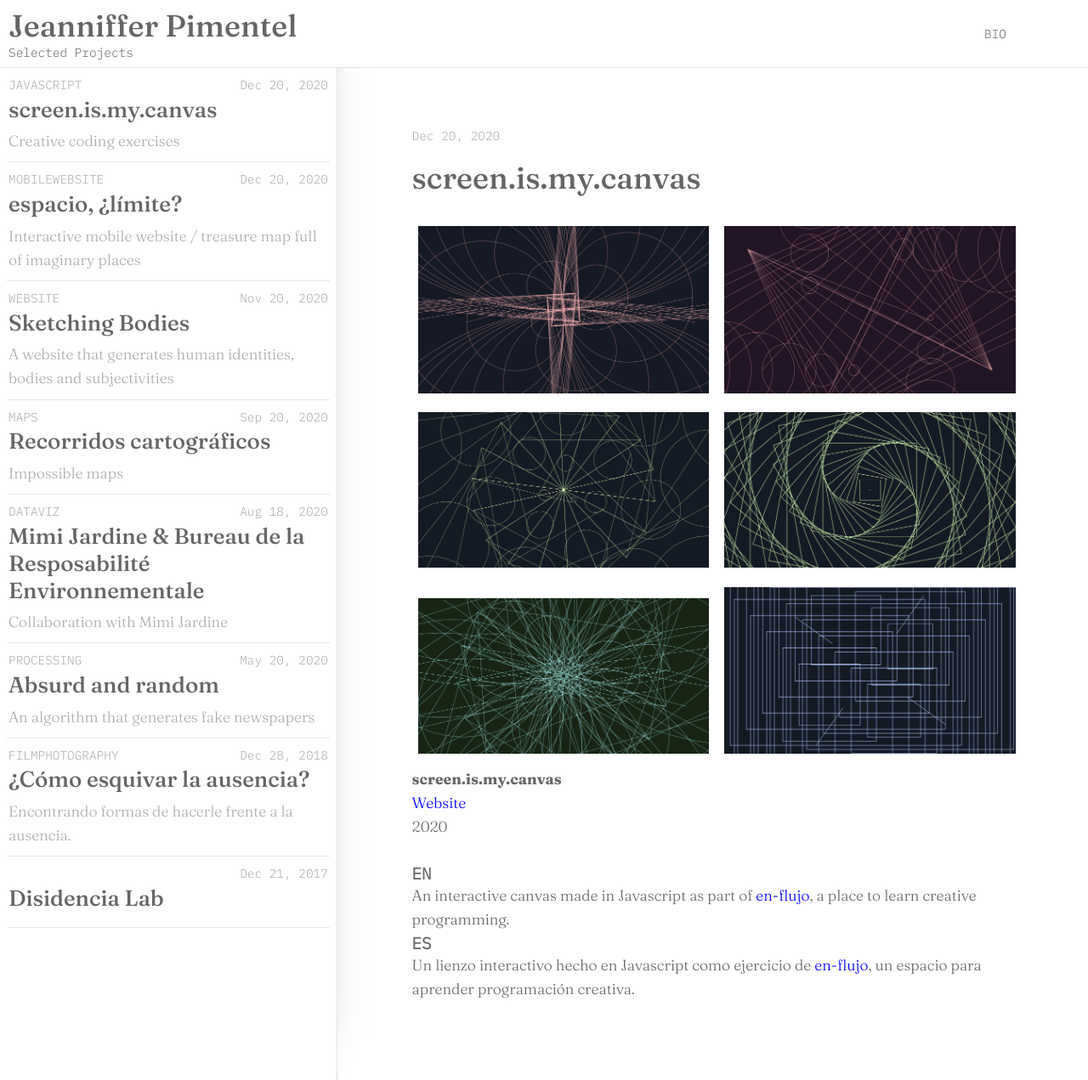
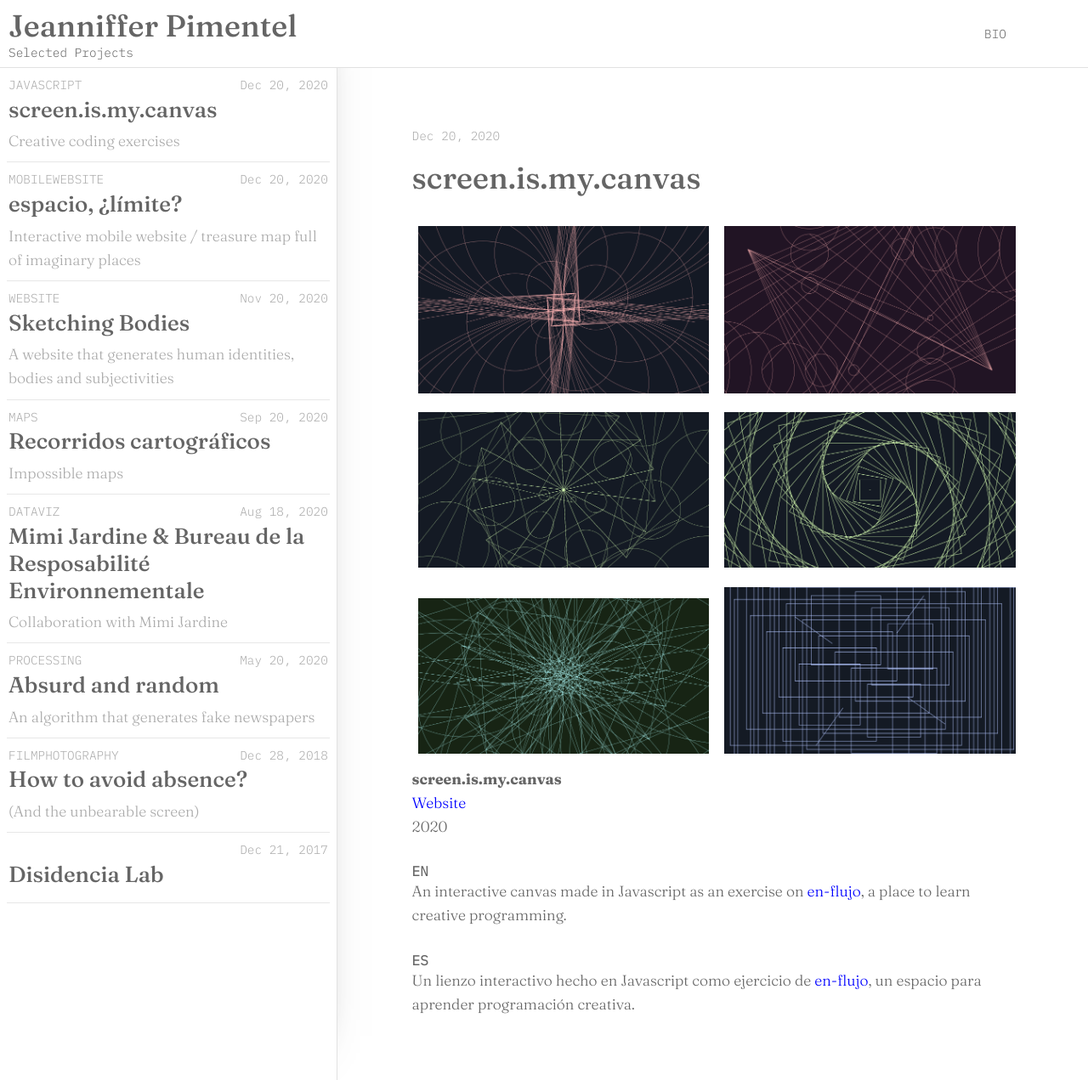
Before and after one commit to jeanniffer/bandeja-de-entrada, a Jekyll site: the page built from _posts/2021-01-20-web-canvas.md, in a window 1280 px wide. Shown: the whole page at 85% size. Built offline with Jekyll 4.4.1, drawn with Linux system fonts in a browser that asks for light colours.

Commit message:
Actualizaciones - Traduccion

```diff
--- a/_posts/2019-02-01-how-to-avoid.md
+++ b/_posts/2019-02-01-how-to-avoid.md
@@ -1,9 +1,9 @@
 ---
 layout: post
-title: "¿Cómo esquivar la ausencia?"
+title: "How to avoid absence?"
 date: 2018-12-28
 categories: FILM PHOTOGRAPHY
-description: Encontrando formas de hacerle frente a la ausencia.
+description: (And the unbearable screen)
 ---
 
 <br>
--- a/_posts/2021-01-20-web-canvas.md
+++ b/_posts/2021-01-20-web-canvas.md
@@ -18,8 +18,9 @@ description: Creative coding exercises
 [Website](https://enflujo.github.io/programacion-creativa/jeanniffer/lienzo-y-datos/){:class="enlace"}<br>
 2020<br>
 <br>
-### <b>EN</b>
-An interactive canvas made in Javascript as part of [en-flujo](https://github.com/enflujo){:class="enlace"}, a place to learn creative programming.
+#### <b>EN</b>
+An interactive canvas made in Javascript as an exercise on [en-flujo](https://github.com/enflujo){:class="enlace"}, a place to learn creative programming.
 <br>
-### <b>ES</b>
+<br>
+#### <b>ES</b>
 Un lienzo interactivo hecho en Javascript como ejercicio de [en-flujo](https://github.com/enflujo){:class="enlace"}, un espacio para aprender programación creativa.
```
Also changed, not shown: _posts/2020-05-20-absurd-and-random.md (+3 -3 lines), _posts/2020-11-15-sketching-bodies.md (+3 -2 lines), _posts/2020-12-25-espacio-limite.md (+0 -4 lines).
